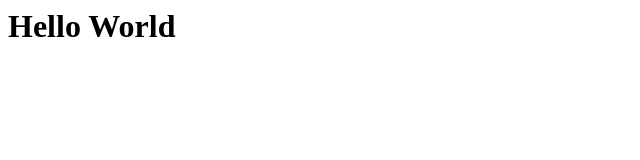
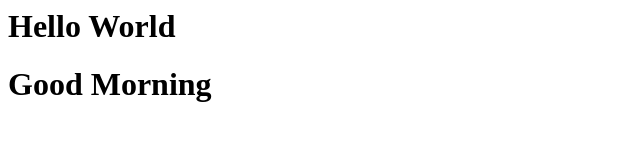
Before and after one commit to MariaNevez20/sistema-cadastro, a plain HTML site: page index.html in a window 1280 px wide. Shown: the whole page, without its empty margins (0-640 px from the left). Drawn offline with Linux system fonts and the light colour scheme.

Commit message:
Atualização index.html

```diff
--- a/index.html
+++ b/index.html
@@ -1 +1,2 @@
 <h1>Hello World</h1>
+<h1>Good Morning</h1>
```
